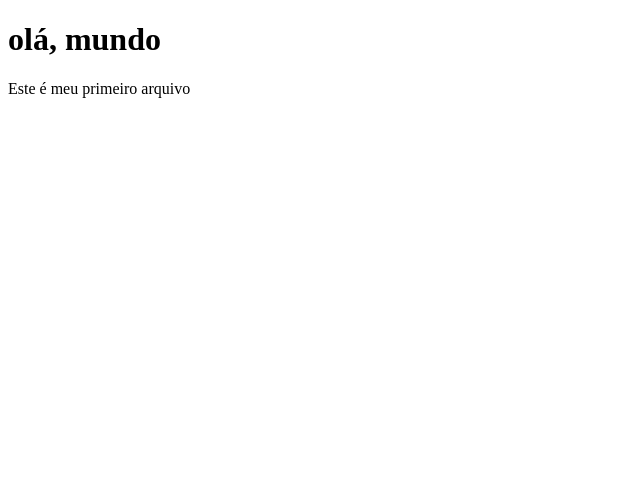
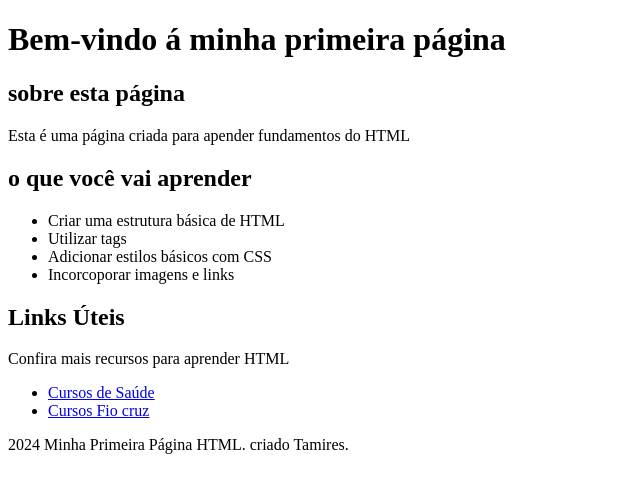
Before and after one commit to tamiresneves1711/myprojeto, a plain HTML site: page index.html in a window 1280 px wide. Shown: the whole page, without its empty margins (0-640 px from the left). Drawn offline with Linux system fonts and the light colour scheme.

Commit message:
Add files via upload

```diff
--- a/index.html
+++ b/index.html
@@ -5,8 +5,31 @@
     <meta name="viewport" content="width=device-width, initial-scale=1.0">
     <title>Primeira página HTML</title>
 </head>
+</footer>
 <body>
-    <h1>olá, mundo </h1>
-    <P> Este é meu primeiro arquivo</P>
+    </header>
+        <h1> Bem-vindo á minha primeira página</h1>
+    </header>
+    <main>
+        <h2> sobre esta página </h2>
+        <p> Esta é uma página criada para apender fundamentos do HTML</p>
+        <h2> o que você vai aprender </h2>
+        <ul>
+            <li> Criar uma estrutura básica de HTML</li>
+            <li> Utilizar tags</li>
+            <li> Adicionar estilos básicos com CSS</li>
+            <li> Incorcoporar imagens e links</li>
+        </ul>
+        <h2> Links Úteis </h2>
+        <p> Confira mais recursos para aprender HTML</p>
+        <ul>
+            <li><a href="https://www.unasus.gov.br/cursos/busca?status=com%20oferta%20aberta&busca=&ordenacao=Relev%C3%A2ncia%20na%20busca" target="_blank"> Cursos de Saúde</a></li>
+            <li><a href="https://campusvirtual.fiocruz.br/portal/?q=inscricao-selecao" target="_blank">Cursos Fio cruz</a></li>
+        </ul>
+    </main>
+
+    <footer>
+        <P>2024 Minha Primeira Página HTML. criado Tamires.</P>
+    </footer>
 </body>
 </html>
```
